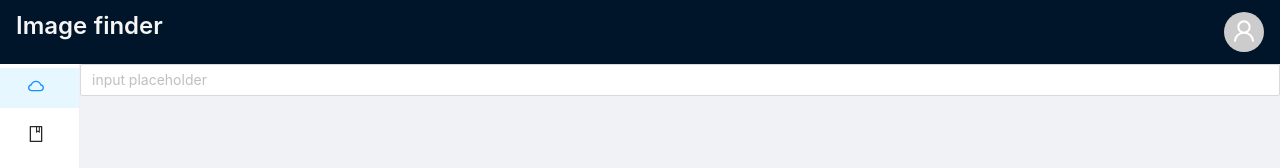
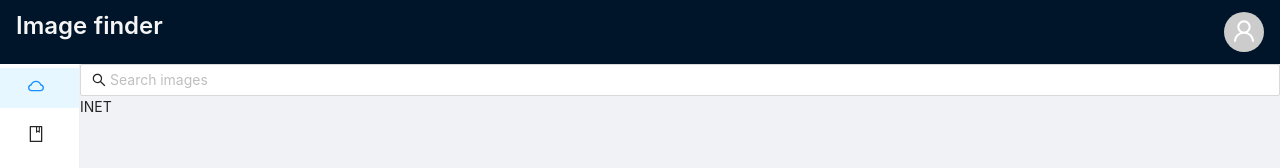
Before and after one commit to Mikhail-Hursky/test_task_elinext, a React (Create React App) app: page / in a window 1280 px wide. Shown: the top 168 px of the page. Built offline with nearby package versions, Linux system fonts and the light colour scheme; no server answers.

Commit message:
feat: add store in components

```diff
--- a/src/api/Api.ts
+++ b/src/api/Api.ts
@@ -5,7 +5,7 @@ const api_key = "be7600b3bff8c44546825c9906aeedb8";
 const format = "json";
 
 export const Api = {
-  getPhotoById: async (tags: string, per_page = 20, page = 1) => {
+  getPhotoById: async (tags: string, per_page: number, page: number) => {
     const res = await axios
       .get(URL + "?method=flickr.photos.search", {
         params: {
@@ -19,8 +19,9 @@ export const Api = {
       })
       .then(({ data }) => {
         if (data.stat === "fail") throw new Error(data.message);
+        console.log(data);
 
-        return data;
+        return data.photos;
       })
       .catch((e) => console.log(e));
     return res;
--- a/src/components/content/Content.tsx
+++ b/src/components/content/Content.tsx
@@ -1,8 +1,8 @@
-import React, { useEffect } from "react";
+import React from "react";
 import { Layout } from "antd";
 import { Switch, Route } from "react-router-dom";
-import { Api } from "../../api/Api";
 import { Find } from "../find_input/Find";
+import Gallery from "../gallery/Gallery";
 
 export default function Content() {
   return (
@@ -10,23 +10,20 @@ export default function Content() {
       <Layout.Content>
         <Switch>
           <Route exact path="/">
-            <Gallery />
+            <Callery />
           </Route>
-          <Route path="/gallery">Gallery</Route>
+          <Route path="/gallery"><Gallery /></Route>
         </Switch>
       </Layout.Content>
     </>
   );
 }
 
-const Gallery = () => {
-  useEffect(() => {
-    Api.getPhotoById("cats");
-  }, []);
-
+const Callery = () => {
   return (
     <>
       <Find />
+      <Gallery />
     </>
   );
 };
--- a/src/components/find_input/Find.tsx
+++ b/src/components/find_input/Find.tsx
@@ -1,12 +1,14 @@
-import { Form, Input } from "antd";
 import React, { useEffect } from "react";
 import { debounce } from "lodash";
+import { SearchOutlined } from "@ant-design/icons";
+import { Input } from "antd";
+import { observer } from "mobx-react-lite";
+import StorePhotos from "../../store/StorePhotos";
 
-export const Find = () => {
-  const [form] = Form.useForm();
-
+export const Find = observer(() => {
   const onChange = debounce((tags: string) => {
-    console.log(tags);
+    if (!tags.trim()) return;
+    StorePhotos.fetchPhotos(tags);
   }, 400);
 
   useEffect(() => {
@@ -15,12 +17,11 @@ export const Find = () => {
 
   return (
     <div>
-      <Form form={form} name="horizontal_login">
-        <Input
-          onChange={(e) => onChange(e.target.value)}
-          placeholder="input placeholder"
-        />
-      </Form>
+      <Input
+        onChange={(e) => onChange(e.target.value)}
+        placeholder="Search images"
+        prefix={<SearchOutlined />}
+      />
     </div>
   );
-};
+});
--- /dev/null
+++ b/src/components/gallery/Gallery.tsx
@@ -0,0 +1,10 @@
+import { observer } from "mobx-react-lite";
+import React from "react";
+import { useLocation } from "react-router-dom";
+
+const Gallery = observer(() => {
+  const { pathname } = useLocation();
+  return <div>{pathname === "/" ? <>INET</> : <>Local</>}</div>;
+});
+
+export default Gallery;
```
Also changed, not shown: src/components/card/Card.tsx (added, +11 -0 lines).
